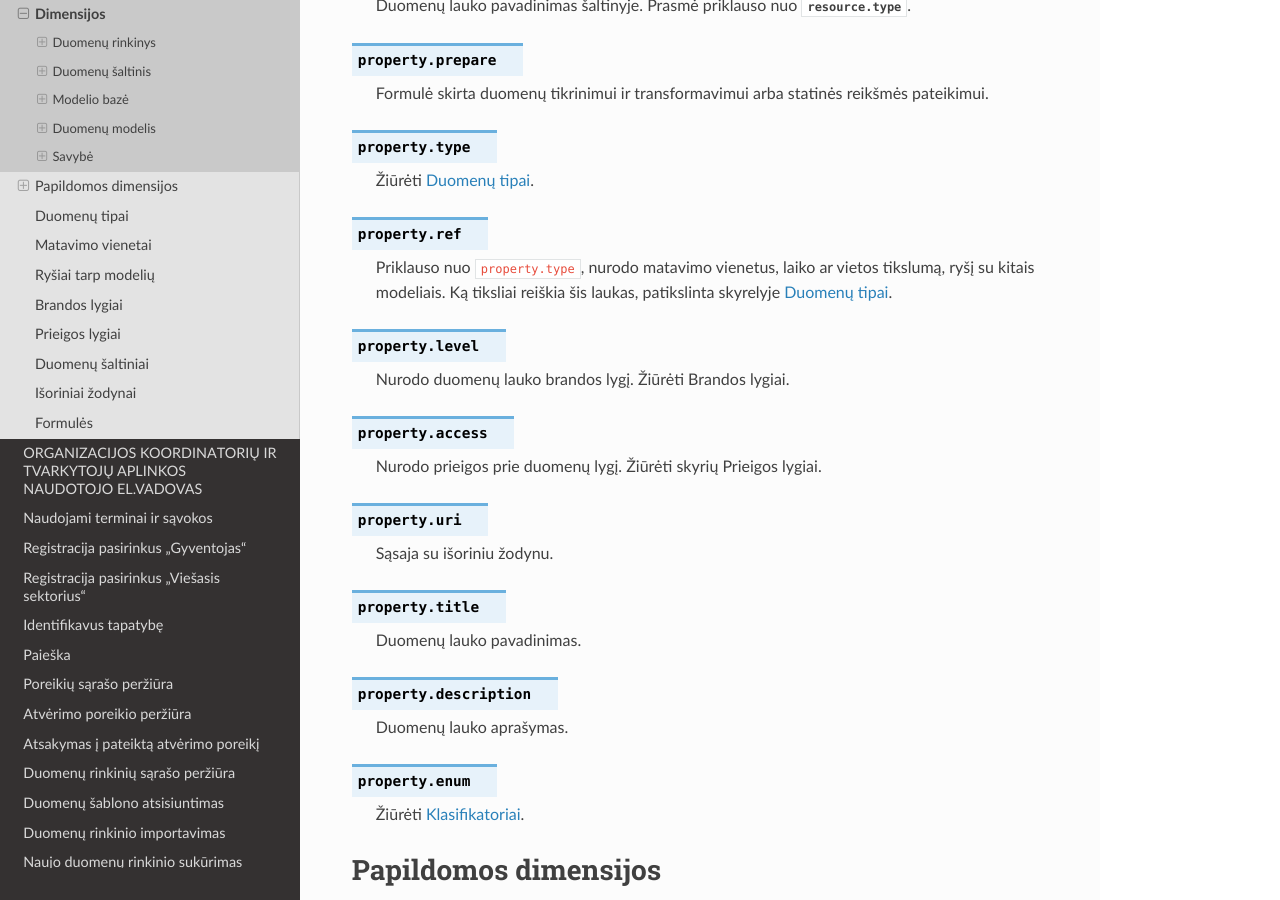
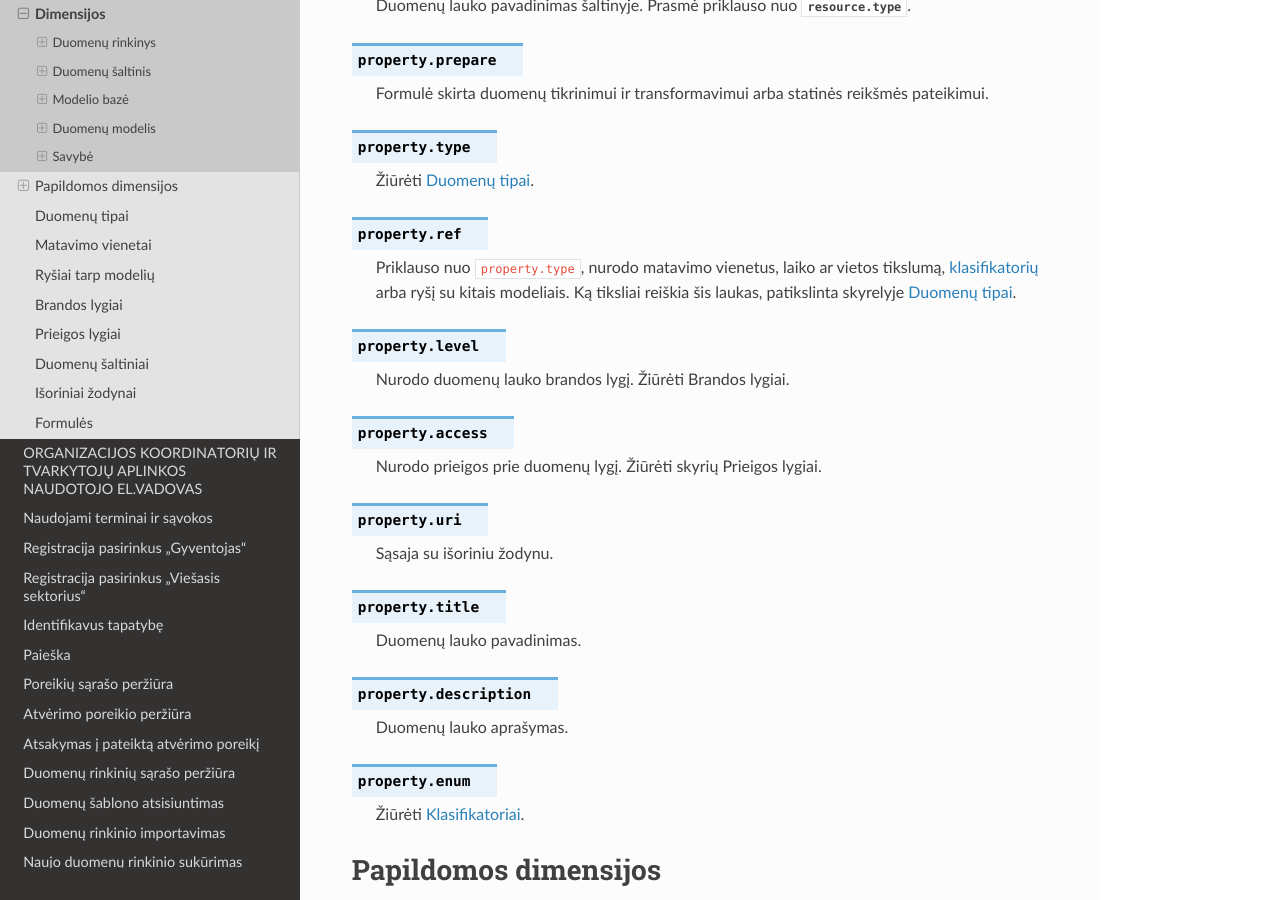
Before and after one commit to atviriduomenys/manifest, a Sphinx documentation site: the page built from docs/dsa/dimensijos.rst, in a window 1280 px wide and 900 px high, scrolled down 8661 px. Built offline with Sphinx 7.4.7 and the Read the Docs theme 2.0.0, drawn with Linux system fonts in a browser that asks for light colours.

Commit message:
Update enum docs

```diff
--- a/docs/dsa/dimensijos.rst
+++ b/docs/dsa/dimensijos.rst
@@ -469,8 +469,8 @@ Savybė
 .. data:: property.ref
 
     Priklauso nuo `property.type`, nurodo matavimo vienetus, laiko ar vietos
-    tikslumą, ryšį su kitais modeliais. Ką tiksliai reiškia šis laukas,
-    patikslinta skyrelyje :ref:`duomenų-tipai`.
+    tikslumą, :ref:`klasifikatorių <enum>` arba ryšį su kitais modeliais. Ką
+    tiksliai reiškia šis laukas, patikslinta skyrelyje :ref:`duomenų-tipai`.
 
 .. data:: property.level
 
```
Also changed, not shown: other parts of docs/dsa/dimensijos.rst (+1 -1 lines).
